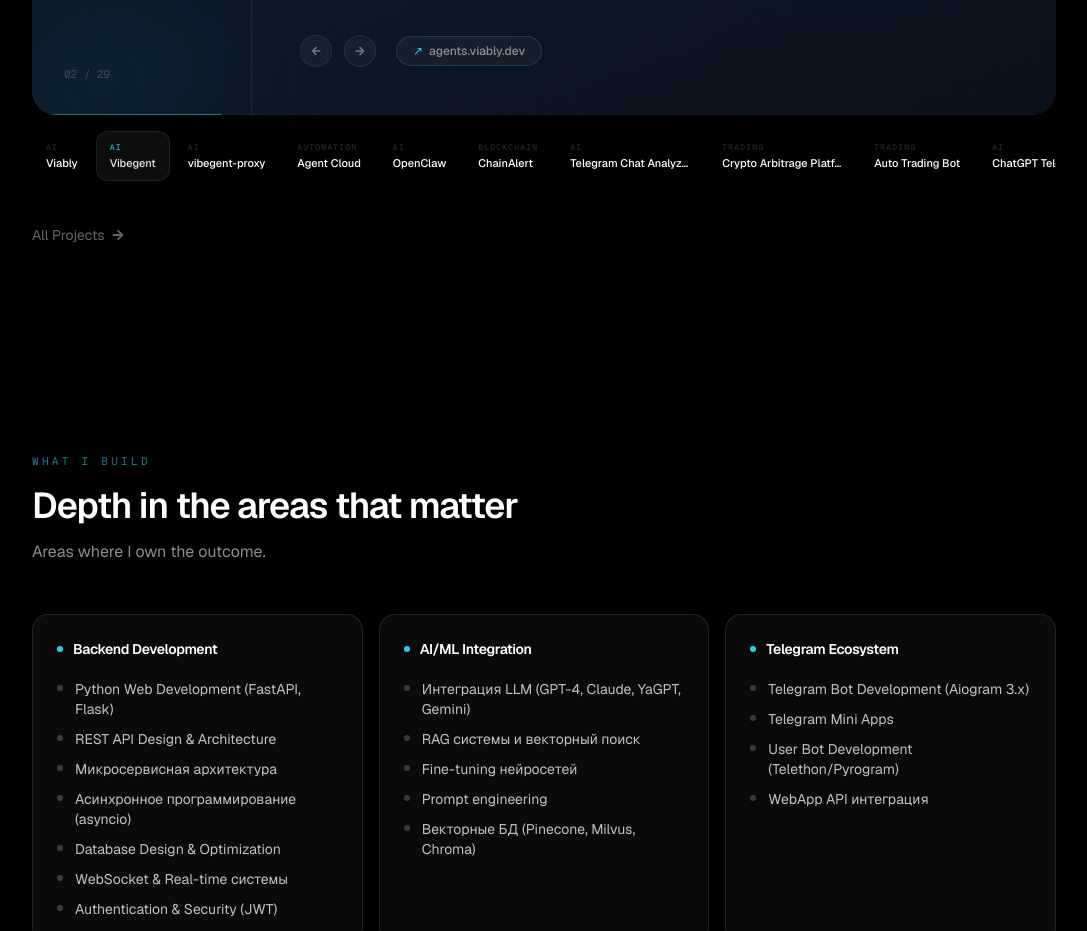
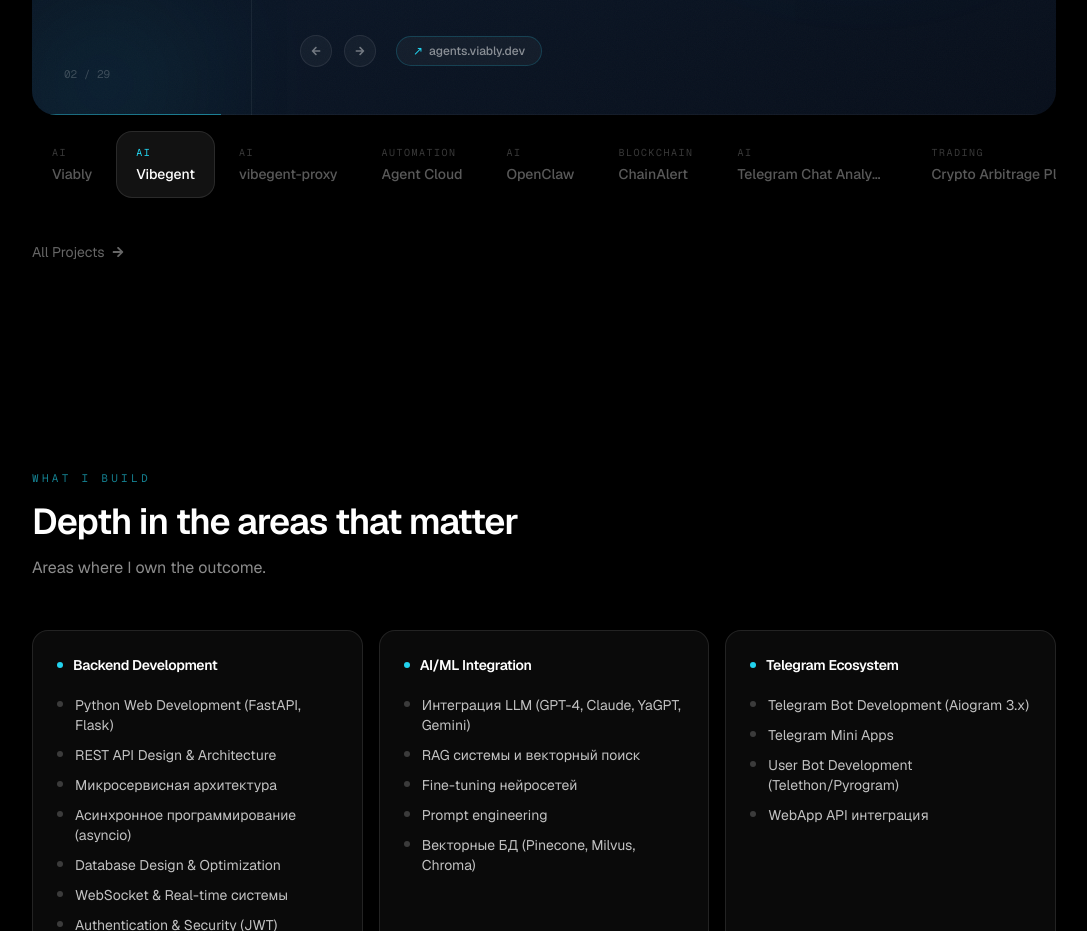
Before and after one commit to Glour/portfolio, a Next.js app: page /en in a window 1280 px wide. Shown: the part 1520-2451 px from the top of the page, without its empty margins (96-1183 px from the left). Built offline with nearby package versions, Linux system fonts and the light colour scheme.

Commit message:
Enlarge carousel tab strip: bigger padding, larger font

```diff
--- a/app/components/ui/ProjectsCarousel.tsx
+++ b/app/components/ui/ProjectsCarousel.tsx
@@ -369,25 +369,25 @@ export default function ProjectsCarousel({
               key={p.title}
               ref={active ? activeTabRef : undefined}
               onClick={() => goTo(i, i > idx ? 1 : -1)}
-              className="group relative flex-shrink-0 rounded-xl px-3.5 py-2.5 text-left transition-all duration-200"
+              className="group relative flex-shrink-0 rounded-2xl px-5 py-3.5 text-left transition-all duration-200"
             >
               {active && (
                 <motion.div
                   layoutId="tab-bg"
-                  className="absolute inset-0 rounded-xl border border-white/[0.08] bg-white/[0.05]"
+                  className="absolute inset-0 rounded-2xl border border-white/[0.10] bg-white/[0.07]"
                   transition={{ duration: 0.22, ease: 'easeInOut' }}
                 />
               )}
               <div className="relative">
                 <p
-                  className="font-mono text-[8px] tracking-[0.15em] uppercase transition-colors duration-200"
-                  style={{ color: active ? t.accent : 'rgba(255,255,255,0.18)' }}
+                  className="font-mono text-[10px] tracking-[0.15em] uppercase transition-colors duration-200"
+                  style={{ color: active ? t.accent : 'rgba(255,255,255,0.22)' }}
                 >
                   {p.category}
                 </p>
                 <p
-                  className={`mt-0.5 max-w-[120px] truncate text-[11px] font-medium transition-colors duration-200 ${
-                    active ? 'text-white/90' : 'text-white/28'
+                  className={`mt-1 max-w-[150px] truncate text-sm font-medium transition-colors duration-200 ${
+                    active ? 'text-white' : 'text-white/35'
                   }`}
                 >
                   {p.title.split(' — ')[0].split(' - ')[0]}
```
